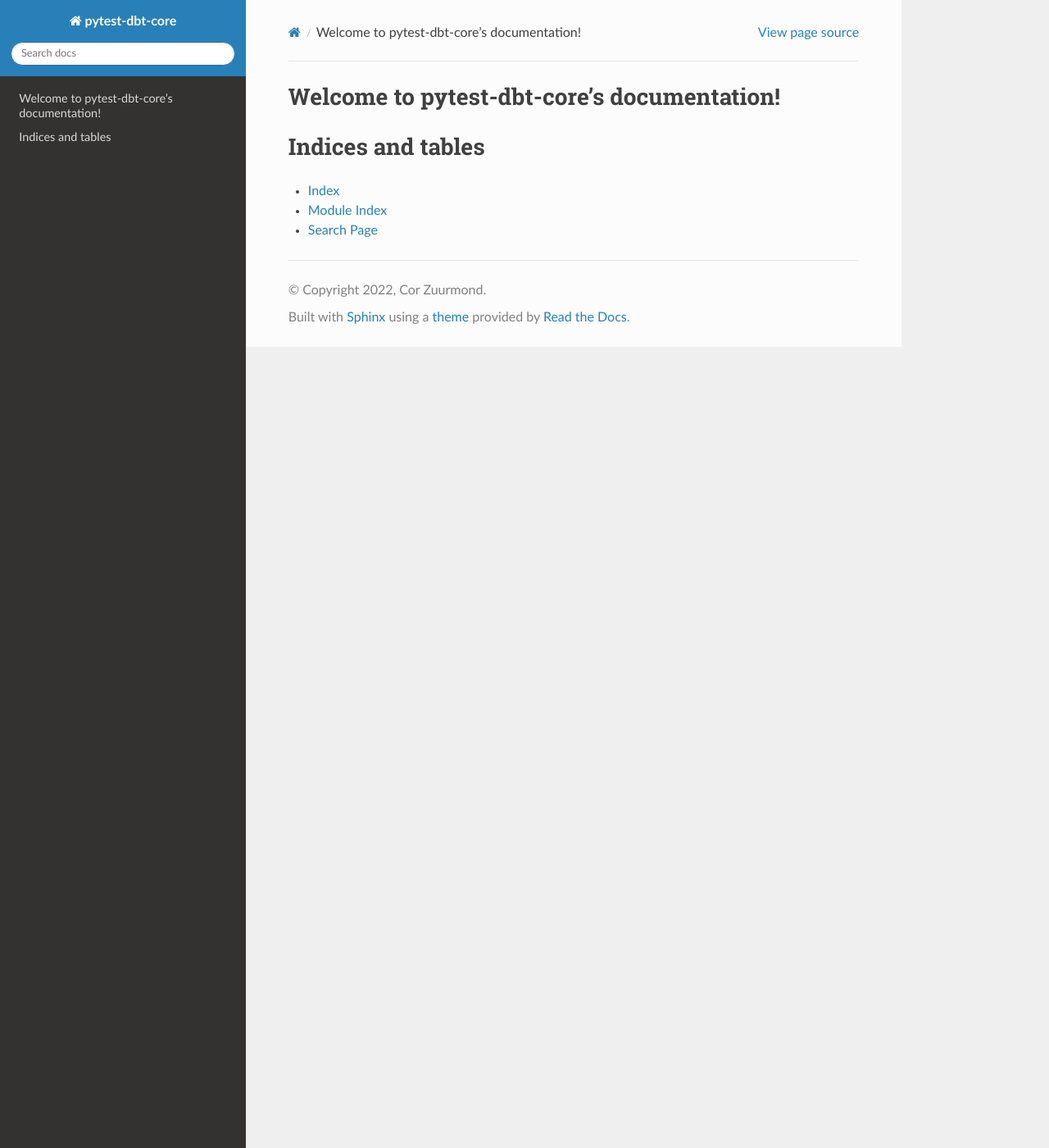
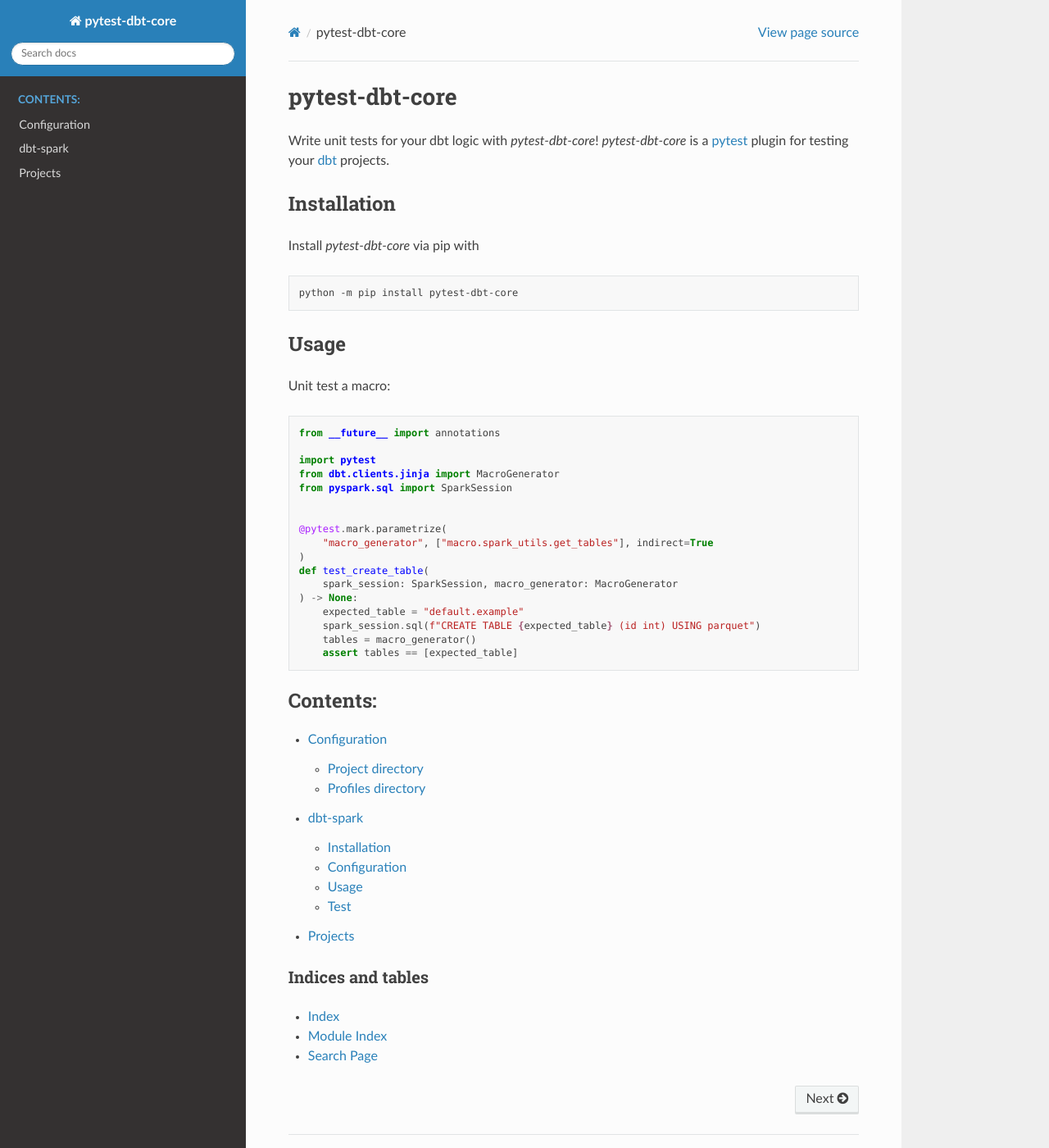
Before and after one commit to godatadriven/pytest-dbt-core, a Sphinx documentation site: the page built from docs/source/index.rst, in a window 1280 px wide and 1400 px high. Shown: the whole window at 82% size. Built offline with Sphinx 7.4.7 and the Read the Docs theme 2.0.0, drawn with Linux system fonts in a browser that asks for light colours.

Commit message:
Update docs (#6)
* Update docs

```diff
--- a/docs/source/conf.py
+++ b/docs/source/conf.py
@@ -30,7 +30,6 @@
 extensions = [
     "sphinx.ext.duration",
     "sphinx.ext.doctest",
-    "myst_parser",
 ]
 
 # Add any paths that contain templates here, relative to this directory.
--- a/docs/source/index.rst
+++ b/docs/source/index.rst
@@ -3,13 +3,55 @@
    You can adapt this file completely to your liking, but it should at least
    contain the root `toctree` directive.
 
-Welcome to pytest-dbt-core's documentation!
-===========================================
+pytest-dbt-core
+###############
+
+Write unit tests for your dbt logic with `pytest-dbt-core`!
+`pytest-dbt-core` is a `pytest <https://docs.pytest.org>`_ plugin for testing your
+`dbt <https://getdbt.com>`_ projects.
+
+Installation
+************
+
+Install `pytest-dbt-core` via pip with
+
+.. code-block:: bash
+
+   python -m pip install pytest-dbt-core
+
+Usage
+******
+
+Unit test a macro:
+
+.. code-block:: python
+
+   from __future__ import annotations
+
+   import pytest
+   from dbt.clients.jinja import MacroGenerator
+   from pyspark.sql import SparkSession
+
+
+   @pytest.mark.parametrize(
+       "macro_generator", ["macro.spark_utils.get_tables"], indirect=True
+   )
+   def test_create_table(
+       spark_session: SparkSession, macro_generator: MacroGenerator
+   ) -> None:
+       expected_table = "default.example"
+       spark_session.sql(f"CREATE TABLE {expected_table} (id int) USING parquet")
+       tables = macro_generator()
+       assert tables == [expected_table]
+
 
 .. toctree::
    :maxdepth: 2
    :caption: Contents:
 
+   configuration.rst
+   dbt_spark.rst
+   projects.rst
 
 
 Indices and tables
--- /dev/null
+++ b/docs/source/projects.rst
@@ -0,0 +1,6 @@
+Projects
+#############
+
+The following projects use the `pytest-dbt-core` plugin:
+
+* `spark-utils <https://github.com/dbt-labs/spark-utils>`_
```
Also changed, not shown: README.md (+17 -9 lines), docs/source/configuration.rst (added, +16 -0 lines), docs/source/dbt_spark.rst (added, +63 -0 lines).
